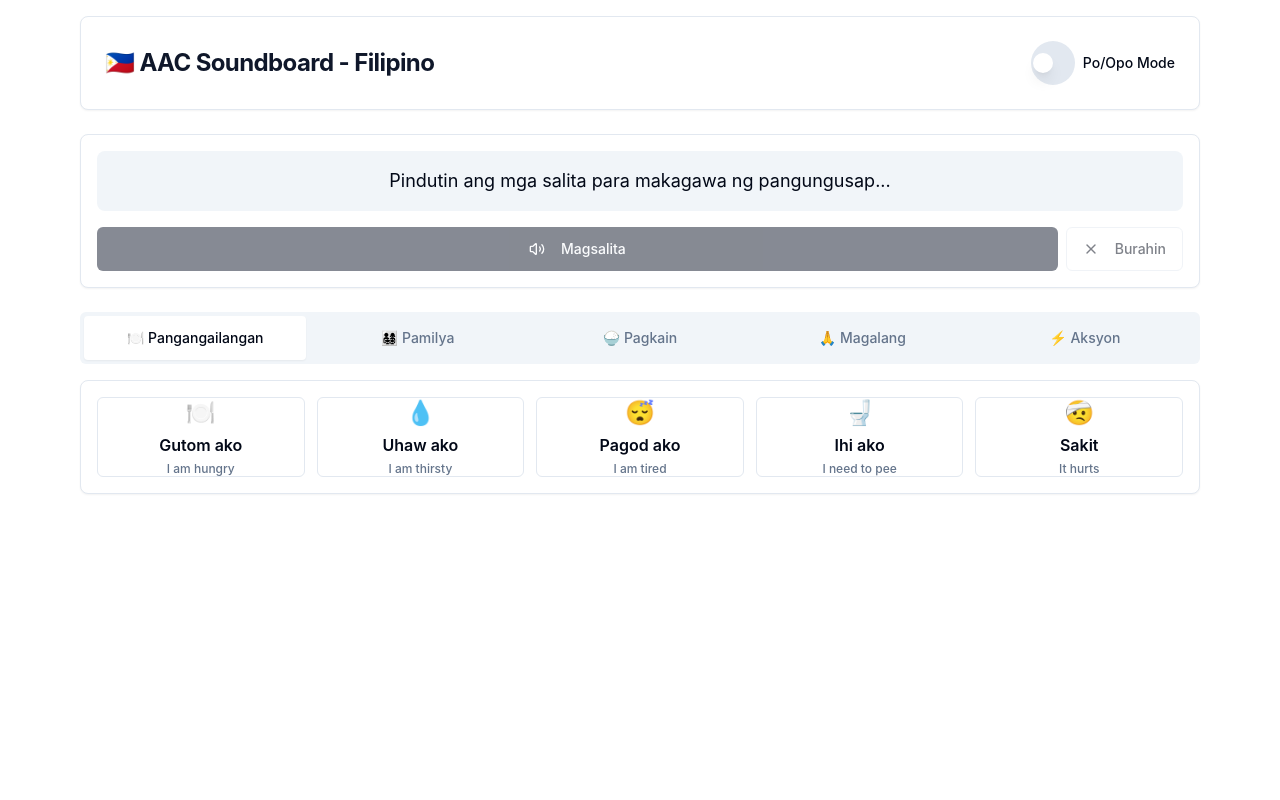
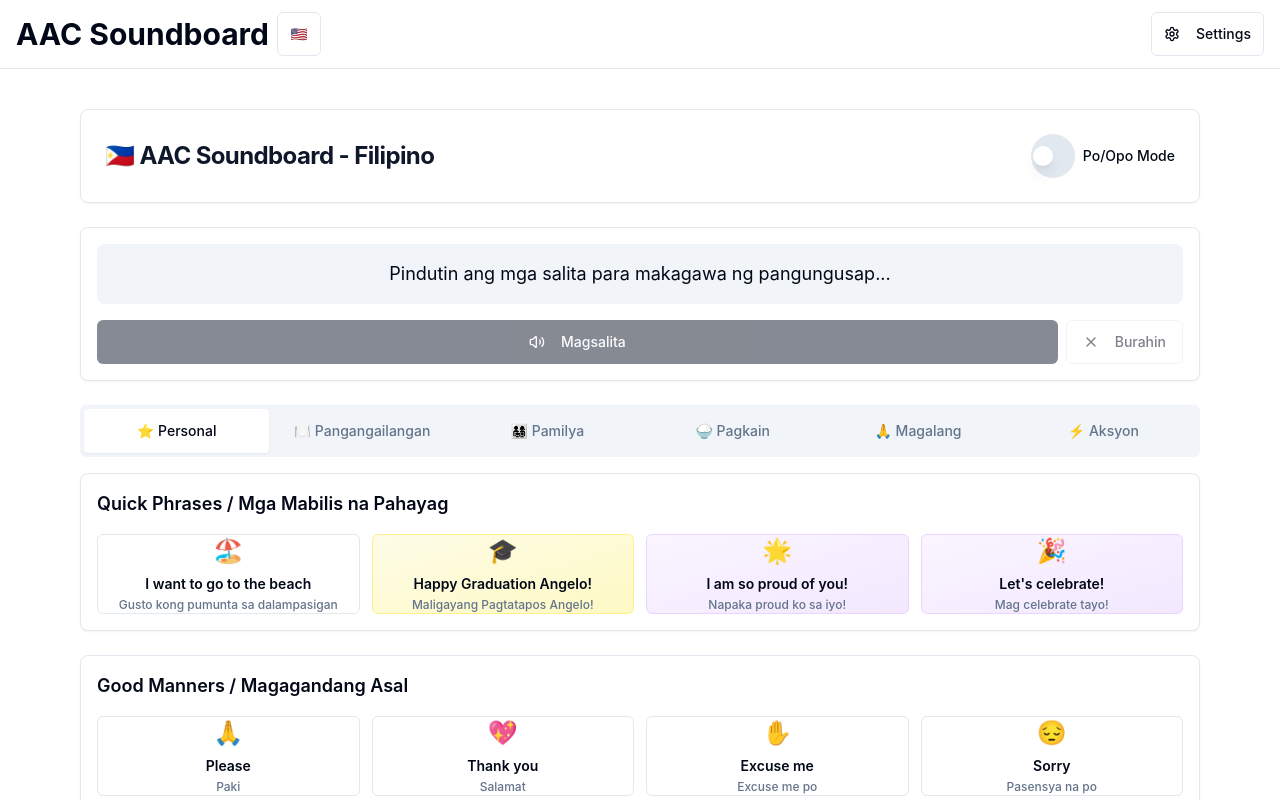
Before and after one commit to marvinguevarra/sonic-spectrum-sounds, a React (Vite) app: page / in a window 1280 px wide. Shown: the top 800 px of the page. Built offline with nearby package versions, Linux system fonts and the light colour scheme.

Commit message:
feat: Add personal phrases tab and animations
- Added a "Personal" tab with original quick phrases.
- Integrated celebration animations for specific buttons.
- Preserved the English/Filipino toggle and accessibility settings.

```diff
--- /dev/null
+++ b/src/components/AnimatedSoundButton.tsx
@@ -0,0 +1,101 @@
+
+import React, { useState } from 'react';
+import { Button } from '@/components/ui/button';
+import { useSettings } from '@/contexts/SettingsContext';
+import { useSoundFeedback } from '@/hooks/useSoundFeedback';
+import GraduationAnimation from './animations/GraduationAnimation';
+import WaveAnimation from './animations/WaveAnimation';
+import ConfettiAnimation from './animations/ConfettiAnimation';
+
+interface AnimatedSoundButtonProps {
+  id: string;
+  label: string;
+  labelFilipino?: string;
+  icon?: string;
+  soundFile?: string;
+}
+
+export function AnimatedSoundButton({
+  id,
+  label,
+  labelFilipino,
+  icon,
+  soundFile
+}: AnimatedSoundButtonProps) {
+  const { bilingualMode, soundEnabled, volume } = useSettings();
+  const { playClickSound, playCelebrationSound } = useSoundFeedback({ soundEnabled, volume });
+
+  const [showGraduation, setShowGraduation] = useState(false);
+  const [showWave, setShowWave] = useState(false);
+  const [showConfetti, setShowConfetti] = useState(false);
+
+  const displayLabel = bilingualMode && labelFilipino ? labelFilipino : label;
+  const secondaryLabel = bilingualMode && labelFilipino ? label : labelFilipino;
+
+  const speakPhrase = () => {
+    const text = bilingualMode && labelFilipino ? labelFilipino : label;
+    const utterance = new SpeechSynthesisUtterance(text);
+    utterance.lang = bilingualMode ? 'fil-PH' : 'en-US';
+    utterance.rate = 0.9;
+    speechSynthesis.speak(utterance);
+  };
+
+  const handleClick = () => {
+    // Play different sounds and animations based on button type
+    if (id === 'graduation') {
+      playCelebrationSound();
+      setShowGraduation(true);
+    } else if (id === 'beach') {
+      playClickSound();
+      setShowWave(true);
+    } else if (id === 'celebrate' || id === 'proud') {
+      playCelebrationSound();
+      setShowConfetti(true);
+    } else {
+      playClickSound();
+    }
+
+    speakPhrase();
+  };
+
+  return (
+    <>
+      <Button
+        onClick={handleClick}
+        className={`h-20 w-full flex flex-col items-center justify-center gap-1 p-2 hover:scale-105 transition-all duration-200 ${
+          id === 'graduation' ? 'hover:bg-yellow-50 hover:border-yellow-300 bg-gradient-to-br from-yellow-50 to-yellow-100 border-yellow-200' : ''
+        } ${
+          id === 'celebrate' || id === 'proud' ? 'hover:bg-purple-50 hover:border-purple-300 bg-gradient-to-br from-purple-50 to-purple-100 border-purple-200' : ''
+        }`}
+        variant="outline"
+      >
+        {icon && (
+          <span className={`text-2xl mb-1 ${id === 'graduation' ? 'animate-pulse' : ''}`}>
+            {icon}
+          </span>
+        )}
+        <span className="font-semibold text-sm leading-tight text-center">
+          {displayLabel}
+        </span>
+        {secondaryLabel && (
+          <span className="text-xs text-muted-foreground text-center">
+            {secondaryLabel}
+          </span>
+        )}
+      </Button>
+
+      <GraduationAnimation
+        isActive={showGraduation}
+        onComplete={() => setShowGraduation(false)}
+      />
+      <WaveAnimation
+        isActive={showWave}
+        onComplete={() => setShowWave(false)}
+      />
+      <ConfettiAnimation
+        isActive={showConfetti}
+        onComplete={() => setShowConfetti(false)}
+      />
+    </>
+  );
+}
--- a/src/components/MainSoundboard.tsx
+++ b/src/components/MainSoundboard.tsx
@@ -7,6 +7,7 @@ import { Card, CardHeader, CardTitle, CardContent } from '@/components/ui/card';
 import { SoundButton } from './SoundButton';
 import { AspectSelector } from './AspectSelector';
 import { SentenceBuilder } from './SentenceBuilder';
+import { PersonalPhrasesTab } from './PersonalPhrasesTab';
 import {
   BASIC_NEEDS,
   FAMILY_TERMS,
@@ -46,8 +47,11 @@ export function MainSoundboard() {
       <SentenceBuilder />
 
       {/* Categories */}
-      <Tabs defaultValue="needs" className="w-full">
-        <TabsList className="grid grid-cols-5 w-full h-auto p-1">
+      <Tabs defaultValue="personal" className="w-full">
+        <TabsList className="grid grid-cols-6 w-full h-auto p-1">
+          <TabsTrigger value="personal" className="text-xs sm:text-sm">
+            ⭐ Personal
+          </TabsTrigger>
           <TabsTrigger value="needs" className="text-xs sm:text-sm">
             🍽️ Pangangailangan
           </TabsTrigger>
@@ -64,6 +68,10 @@ export function MainSoundboard() {
             ⚡ Aksyon
           </TabsTrigger>
         </TabsList>
+
+        <TabsContent value="personal" className="mt-4">
+          <PersonalPhrasesTab />
+        </TabsContent>
 
         <TabsContent value="needs" className="mt-4">
           <Card>
--- /dev/null
+++ b/src/components/PersonalPhrasesTab.tsx
@@ -0,0 +1,33 @@
+
+import React, { useState } from 'react';
+import { Card, CardContent } from '@/components/ui/card';
+import { categories } from '@/data/categories';
+import { AnimatedSoundButton } from './AnimatedSoundButton';
+
+export function PersonalPhrasesTab() {
+  return (
+    <div className="space-y-6">
+      {categories.map((category) => (
+        <Card key={category.title}>
+          <CardContent className="p-4">
+            <h3 className="text-lg font-semibold mb-4 text-foreground">
+              {category.title}
+            </h3>
+            <div className="grid grid-cols-2 sm:grid-cols-3 lg:grid-cols-4 gap-3">
+              {category.items.map((item) => (
+                <AnimatedSoundButton
+                  key={item.id}
+                  id={item.id}
+                  label={item.label}
+                  labelFilipino={item.labelFilipino}
+                  icon={item.icon}
+                  soundFile={item.soundFile}
+                />
+              ))}
+            </div>
+          </CardContent>
+        </Card>
+      ))}
+    </div>
+  );
+}
--- a/src/pages/Index.tsx
+++ b/src/pages/Index.tsx
@@ -1,12 +1,19 @@
 
 import React from 'react';
+import { SettingsProvider } from '@/contexts/SettingsContext';
+import AppHeader from '@/components/AppHeader';
 import { MainSoundboard } from '@/components/MainSoundboard';
 
 const Index = () => {
   return (
-    <div className="min-h-screen bg-background">
-      <MainSoundboard />
-    </div>
+    <SettingsProvider>
+      <div className="min-h-screen bg-background">
+        <AppHeader />
+        <div className="container mx-auto px-4 py-6">
+          <MainSoundboard />
+        </div>
+      </div>
+    </SettingsProvider>
   );
 };
 
```
